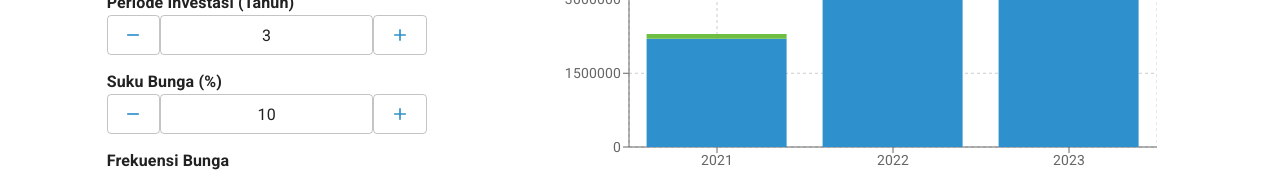
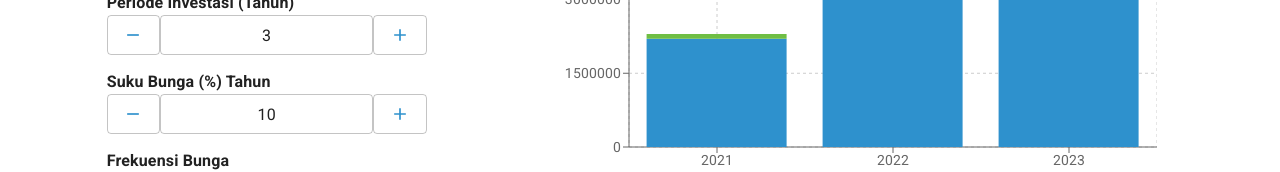
Before and after one commit to ajiyudhanto/saving-goal-calc, a Next.js app: page / in a window 1280 px wide. Shown: the part 216-388 px from the top of the page. Built offline with nearby package versions, Linux system fonts and the light colour scheme.

Commit message:
adding Tahun after Suku Bunga (%)

```diff
--- a/pages/index.js
+++ b/pages/index.js
@@ -410,7 +410,7 @@ export default function Home() {
 
           <Grid xs={12} item container justify='flex-start' style={{ marginBottom: '15px' }}>
             <Grid xs={12} item container justify='flex-start'>
-              <Typography style={{ fontWeight: 'bold' }}>Suku Bunga (%)</Typography>
+              <Typography style={{ fontWeight: 'bold' }}>Suku Bunga (%) Tahun</Typography>
             </Grid>
             <Grid xs={3} sm={3} md={2} item container>
               <ButtonGroup style={{ width: '100%' }}>
```
